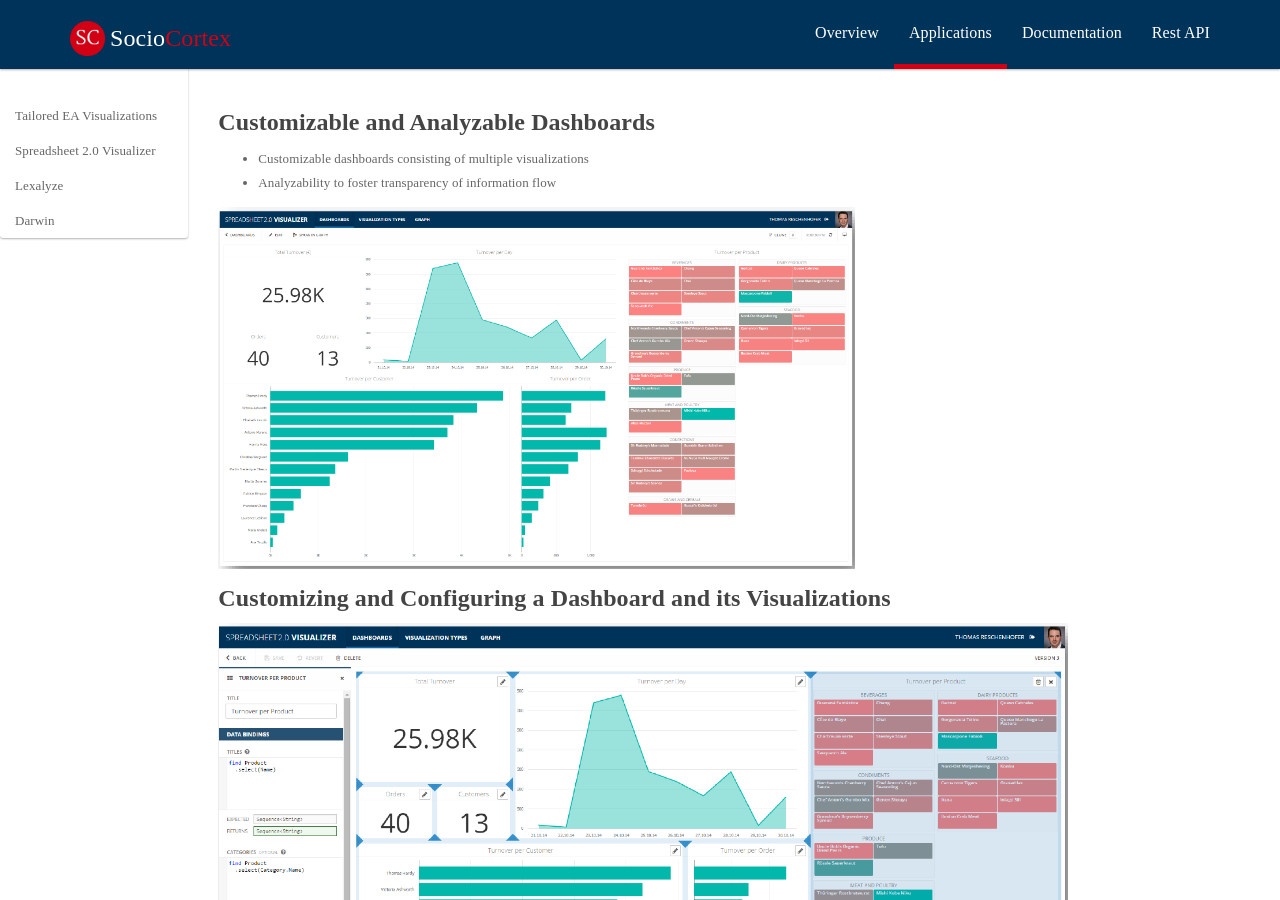
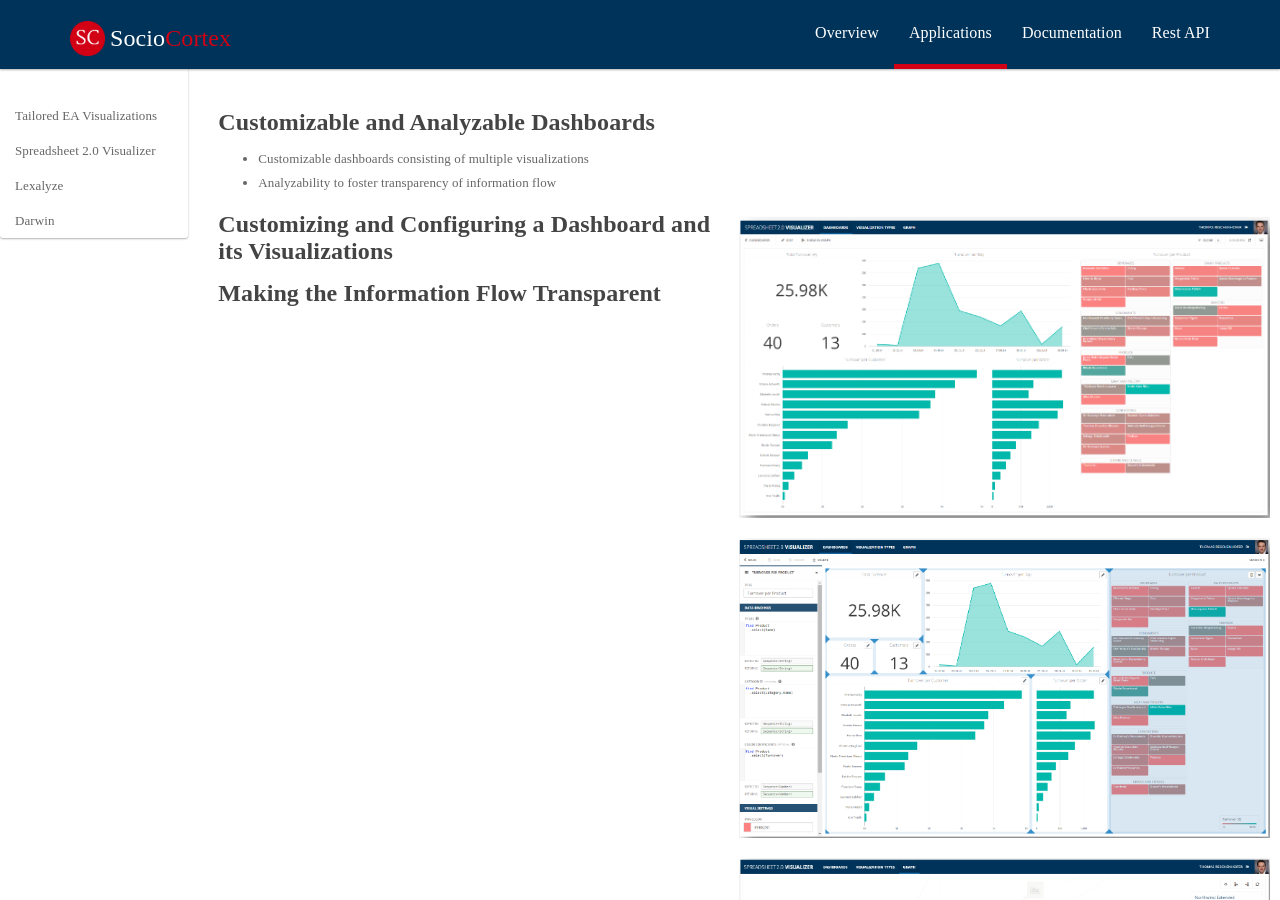
Before and after one commit to manoj5864/sociocortex, a Jekyll site: the page built from _posts/application/2015-10-04-spreadsheet.md, in a window 1280 px wide and 900 px high. Built offline with Jekyll 4.4.1, drawn with Linux system fonts in a browser that asks for light colours.

Commit message:
applying application-screenshot class to pictures

```diff
--- a/_posts/application/2015-10-04-spreadsheet.md
+++ b/_posts/application/2015-10-04-spreadsheet.md
@@ -10,12 +10,12 @@
 * Customizable dashboards consisting of multiple visualizations
 * Analyzability to foster transparency of information flow
 
-![Customizable and Analyzable Dashboards]({{ "/img/sh1.png" }}){:width="60%" :style="float:right;"}
+![Customizable and Analyzable Dashboards]({{ "/img/sh1.png" }}){: .application-screenshot }
 
 #### Customizing and Configuring a Dashboard and its Visualizations
 
-![Customizing and Configuring a Dashboard and its Visualizations]({{ "/img/sh2.png" }}){:width="80%"}
+![Customizing and Configuring a Dashboard and its Visualizations]({{ "/img/sh2.png" }}){: .application-screenshot }
 
 #### Making the Information Flow Transparent
 
-![Making the Information Flow Transparent]({{ "/img/sh3.png" }}){:width="80%"}
+![Making the Information Flow Transparent]({{ "/img/sh3.png" }}){: .application-screenshot }
```
